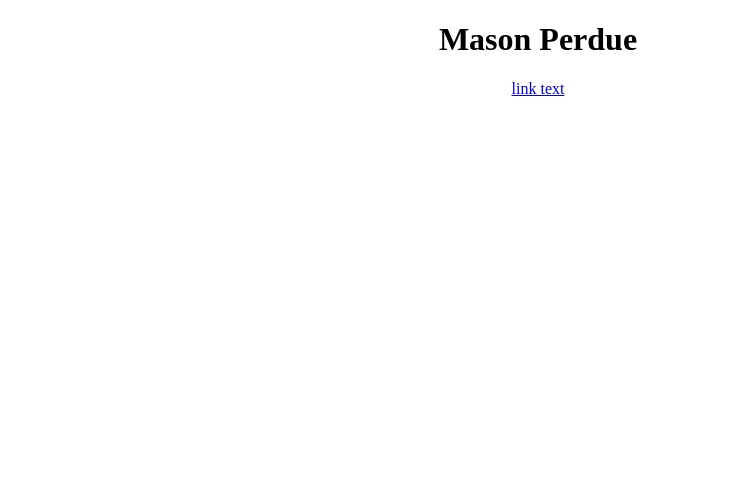
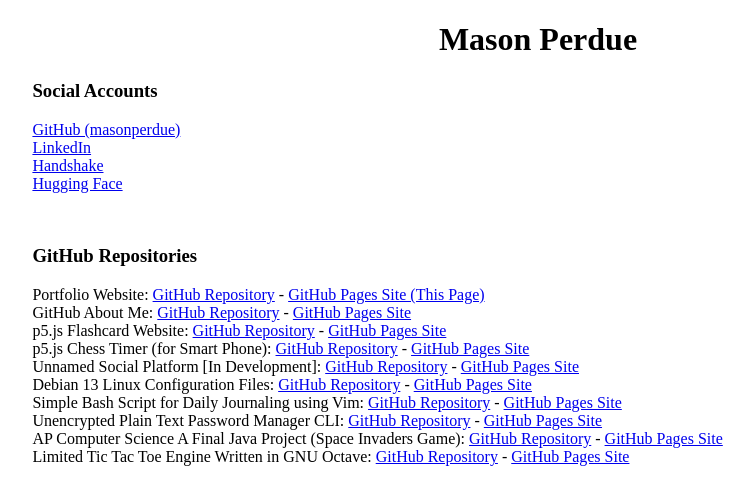
Before and after one commit to masonperdue/masonperdue.github.io, a plain HTML site: page index.html in a window 1280 px wide. Shown: the whole page, without its empty margins (102-856 px from the left). Drawn offline with Linux system fonts and the light colour scheme.

Commit message:
add GitHub repos and social accts

```diff
--- a/index.html
+++ b/index.html
@@ -4,11 +4,52 @@
     <meta charset="UTF-8">
     <meta name="viewport" content="width=device-width, initial-scale=1.0">
     <title>Mason Perdue</title>
+    <style>
+        .socialAccounts {
+            margin: auto;
+            width: 80%;
+            text-align: left;
+        }
+        .githubRepos {
+            margin: auto;
+            width: 80%;
+            text-align: left;
+        }
+    </style>
 </head>
 <body>
-    <center>
-        <h1>Mason Perdue</h1>
-        <a href="url">link text</a>
-    </center>
+    <center><h1>Mason Perdue</h1></center>
+
+    <div class="socialAccounts">
+        <h3>Social Accounts</h3>
+        <p>
+            <a href="https://github.com/masonperdue">GitHub (masonperdue)</a>
+            <br><a href="https://www.linkedin.com/in/masonperdue/">LinkedIn</a>
+            <br><a href="https://app.joinhandshake.com/profiles/mason-perdue">Handshake</a>
+            <br><a href="https://huggingface.co/masonperdue">Hugging Face</a>
+            <!-- https://www.instagram.com/_mason_p_/
+            https://en.wikipedia.org/wiki/User:OmniaBrigadier -->
+        </p>
+    </div>
+
+    <br><div class="githubRepos">
+        <h3>GitHub Repositories</h3>
+        <p>
+            Portfolio Website: <a href="https://github.com/masonperdue/masonperdue.github.io">GitHub Repository</a> - <a href="https://masonperdue.github.io">GitHub Pages Site (This Page)</a>
+            <br>GitHub About Me: <a href="https://github.com/masonperdue/masonperdue">GitHub Repository</a> - <a href="masonperdue">GitHub Pages Site</a>
+            <br>p5.js Flashcard Website: <a href="https://github.com/masonperdue/Flashcards">GitHub Repository</a> - <a href="Flashcards">GitHub Pages Site</a>
+            <br>p5.js Chess Timer (for Smart Phone): <a href="https://github.com/masonperdue/Chess_Timer">GitHub Repository</a> - <a href="Chess_Timer">GitHub Pages Site</a>
+            <br>Unnamed Social Platform [In Development]: <a href="https://github.com/masonperdue/unamed-social">GitHub Repository</a> - <a href="unamed-social">GitHub Pages Site</a>
+            <br>Debian 13 Linux Configuration Files: <a href="https://github.com/masonperdue/linux-config">GitHub Repository</a> - <a href="linux-config">GitHub Pages Site</a>
+            <br>Simple Bash Script for Daily Journaling using Vim: <a href="https://github.com/masonperdue/vim-journal">GitHub Repository</a> - <a href="vim-journal">GitHub Pages Site</a>
+            <br>Unencrypted Plain Text Password Manager CLI: <a href="https://github.com/masonperdue/pwman">GitHub Repository</a> - <a href="pwman">GitHub Pages Site</a>
+            <br>AP Computer Science A Final Java Project (Space Invaders Game): <a href="https://github.com/masonperdue/APCSA_Final_Project">GitHub Repository</a> - <a href="APCSA_Final_Project">GitHub Pages Site</a>
+            <br>Limited Tic Tac Toe Engine Written in GNU Octave: <a href="https://github.com/masonperdue/octave_tictactoe">GitHub Repository</a> - <a href="octave_tictactoe">GitHub Pages Site</a>
+            <!-- https://github.com/masonperdue/JANNA -->
+            <!-- https://github.com/masonperdue/jsh -->
+            <!-- https://github.com/masonperdue/Programming_from_the_Ground_Up -->
+            <!-- https://github.com/masonperdue/ECS_Final_Project -->
+        </p>
+    </div>
 </body>
 </html>
```
